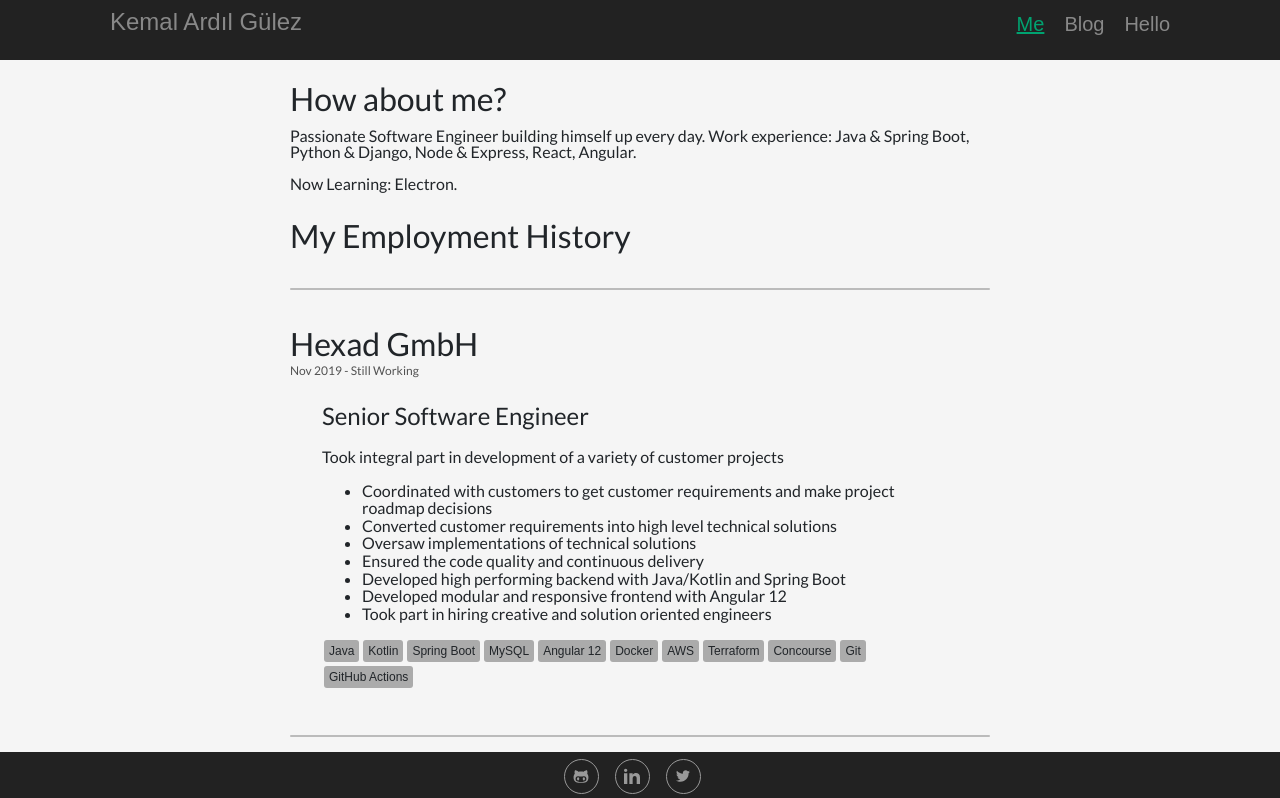
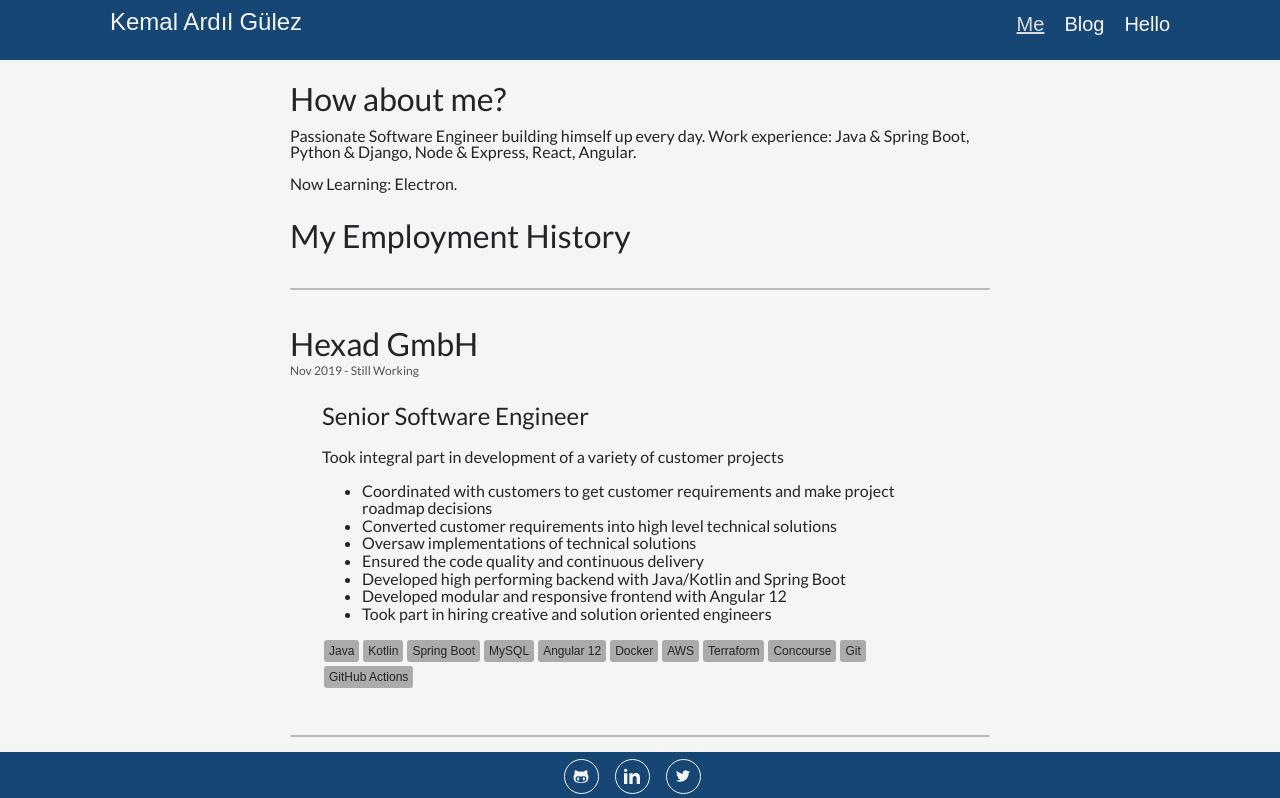
Before and after one commit to ardilgulez/website, a Next.js app: page / in a window 1280 px wide. Shown: the top 798 px of the page. Built offline with nearby package versions, Linux system fonts and the light colour scheme; a web font is replaced by a local one.

Commit message:
Theme Change

```diff
--- a/styles/vars.scss
+++ b/styles/vars.scss
@@ -1,17 +1,17 @@
 $fira_sans_font_family: 'Fira Sans',sans-serif;
 
 // HEADER AND FOOTER
-$header_footer_background_color: #222222;
+$header_footer_background_color: #164674;
 
 // HEADER
 $nav_right_font_size: 1.25rem;
 $nav_left_font_size: 1.5rem;
-$nav_list_item_color: #888;
-$nav_list_active_page_color: #00a370;
+$nav_list_item_color: #f5f5f5;
+$nav_list_active_page_color: #dddddd;
 
 // ICONS PAGE
-$icon_color: #999999;
-$icon_border_color: #999999;
+$icon_color: #f5f5f5;
+$icon_border_color: #f5f5f5;
 $icon_hover_color: #dddddd;
 $icon_border_hover_color: #dddddd;
 
```
Also changed, not shown: 1 other file (tests, documents, lock files or other folders).
